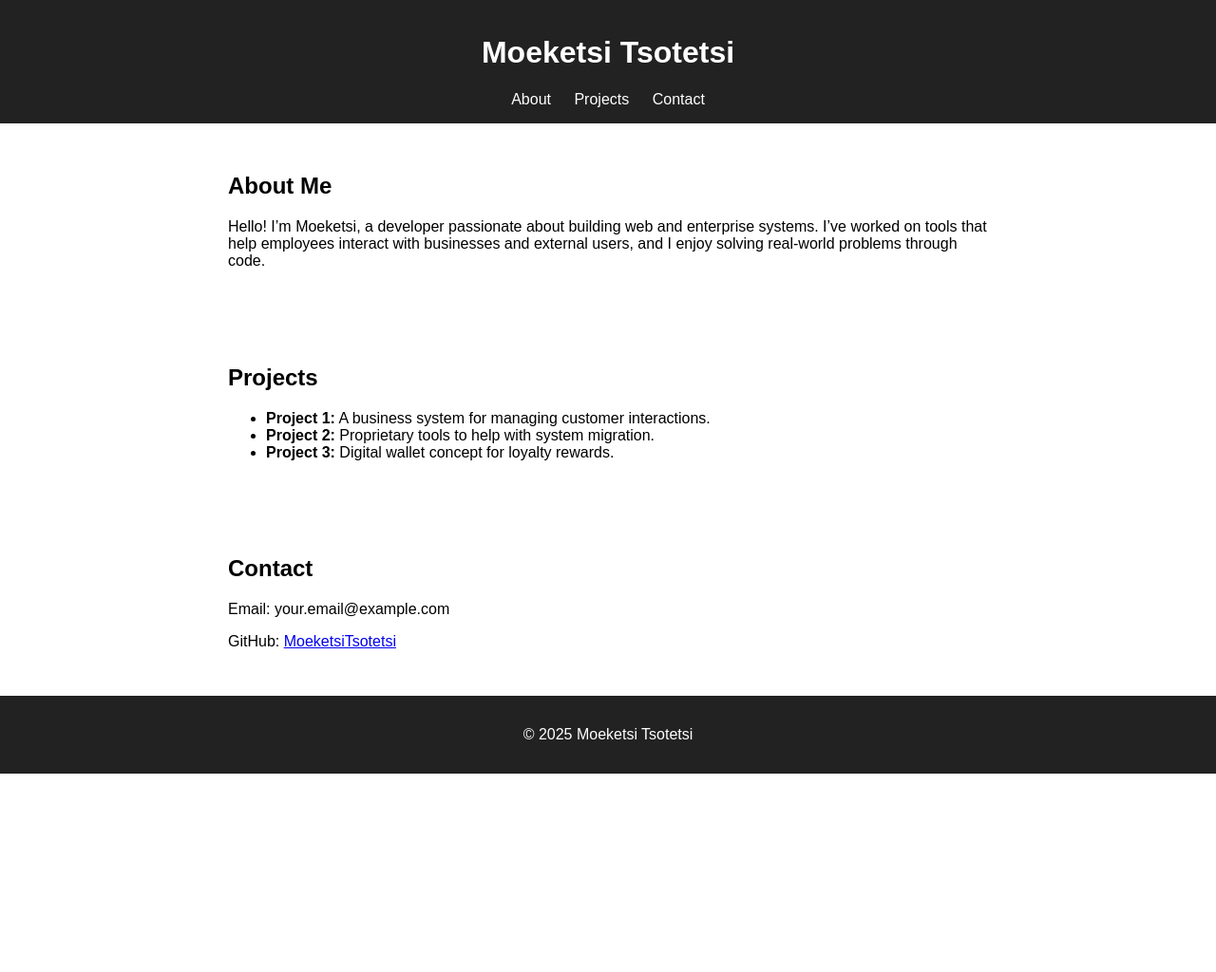
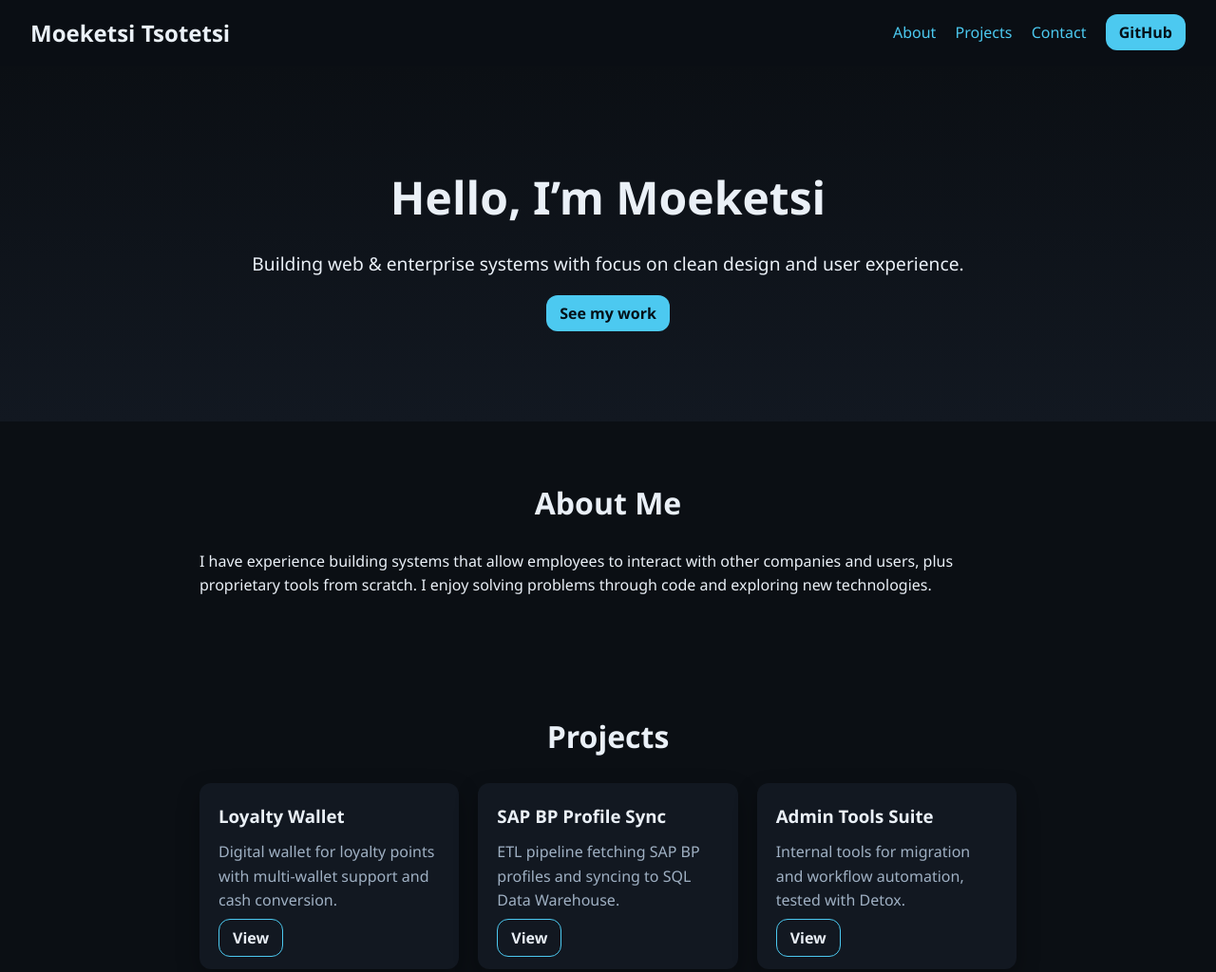
Before and after one commit to MoeketsiTsotetsi/MoeketsiTsotetsi.github.io, a plain HTML site: page index.html in a window 1280 px wide. Shown: the top 1024 px of the page at 95% size. Before the commit the page ends 815 px from the top, so only its background shows below. Drawn offline with Linux system fonts and the light colour scheme.

Commit message:
Added css styling

```diff
--- a/index.html
+++ b/index.html
@@ -4,46 +4,61 @@
   <meta charset="UTF-8">
   <meta name="viewport" content="width=device-width, initial-scale=1.0">
   <title>Moeketsi Tsotetsi | Portfolio</title>
-  <style>
-    body { font-family: Arial, sans-serif; margin: 0; padding: 0; }
-    header { background: #222; color: #fff; padding: 1rem; text-align: center; }
-    nav a { color: #fff; margin: 0 10px; text-decoration: none; }
-    section { padding: 2rem; max-width: 800px; margin: auto; }
-    footer { background: #222; color: #fff; text-align: center; padding: 1rem; }
-  </style>
+  <link rel="stylesheet" href="style.css">
 </head>
 <body>
-  <header>
-    <h1>Moeketsi Tsotetsi</h1>
+  <header class="nav">
+    <div class="brand">Moeketsi Tsotetsi</div>
     <nav>
       <a href="#about">About</a>
       <a href="#projects">Projects</a>
       <a href="#contact">Contact</a>
+      <a class="btn" href="https://github.com/MoeketsiTsotetsi" target="_blank">GitHub</a>
     </nav>
   </header>
 
-  <section id="about">
-    <h2>About Me</h2>
-    <p>Hello! I’m Moeketsi, a developer passionate about building web and enterprise systems. I’ve worked on tools that help employees interact with businesses and external users, and I enjoy solving real-world problems through code.</p>
+  <section class="hero">
+    <h1>Hello, I’m Moeketsi</h1>
+    <p>Building web & enterprise systems with focus on clean design and user experience.</p>
+    <a class="btn" href="#projects">See my work</a>
   </section>
 
-  <section id="projects">
-    <h2>Projects</h2>
-    <ul>
-      <li><strong>Project 1:</strong> A business system for managing customer interactions.</li>
-      <li><strong>Project 2:</strong> Proprietary tools to help with system migration.</li>
-      <li><strong>Project 3:</strong> Digital wallet concept for loyalty rewards.</li>
-    </ul>
+  <section id="about" class="section">
+    <h2>About Me</h2>
+    <p>I have experience building systems that allow employees to interact with other companies and users, plus proprietary tools from scratch. I enjoy solving problems through code and exploring new technologies.</p>
   </section>
 
-  <section id="contact">
+  <section id="projects" class="section">
+    <h2>Projects</h2>
+    <div class="grid">
+      <div class="card">
+        <h3>Loyalty Wallet</h3>
+        <p>Digital wallet for loyalty points with multi-wallet support and cash conversion.</p>
+        <a href="#" class="btn ghost">View</a>
+      </div>
+      <div class="card">
+        <h3>SAP BP Profile Sync</h3>
+        <p>ETL pipeline fetching SAP BP profiles and syncing to SQL Data Warehouse.</p>
+        <a href="#" class="btn ghost">View</a>
+      </div>
+      <div class="card">
+        <h3>Admin Tools Suite</h3>
+        <p>Internal tools for migration and workflow automation, tested with Detox.</p>
+        <a href="#" class="btn ghost">View</a>
+      </div>
+    </div>
+  </section>
+
+  <section id="contact" class="section">
     <h2>Contact</h2>
-    <p>Email: your.email@example.com</p>
+    <p>Email: <a href="mailto:youremail@example.com">youremail@example.com</a></p>
     <p>GitHub: <a href="https://github.com/MoeketsiTsotetsi" target="_blank">MoeketsiTsotetsi</a></p>
   </section>
 
   <footer>
-    <p>&copy; 2025 Moeketsi Tsotetsi</p>
+    <p>&copy; <span id="year"></span> Moeketsi Tsotetsi</p>
   </footer>
+
+  <script src="script.js"></script>
 </body>
 </html>
--- /dev/null
+++ b/script.js
@@ -0,0 +1,2 @@
+// Auto-update year in footer
+document.getElementById('year').textContent = new Date().getFullYear();
--- /dev/null
+++ b/style.css
@@ -0,0 +1,40 @@
+:root {
+  --bg: #0b0f14;
+  --panel: #121821;
+  --text: #eaf0f7;
+  --muted: #9fb0c3;
+  --accent: #4cc9f0;
+}
+
+* { box-sizing: border-box; margin: 0; padding: 0; }
+body { font-family: 'Segoe UI', Arial, sans-serif; color: var(--text); background: var(--bg); line-height: 1.6; }
+
+a { color: var(--accent); text-decoration: none; }
+a:hover { opacity: 0.8; }
+
+.nav {
+  display: flex; justify-content: space-between; align-items: center;
+  padding: 16px 32px; background: rgba(11,15,20,0.9); position: sticky; top: 0; z-index: 100;
+}
+.nav .brand { font-weight: 700; font-size: 1.5rem; }
+.nav a { margin-left: 16px; }
+.btn {
+  background: var(--accent); color: #041018; padding: 8px 14px; border-radius: 12px; font-weight: 600;
+}
+.btn.ghost { background: transparent; border: 1px solid var(--accent); color: var(--text); }
+
+.hero {
+  text-align: center; padding: 100px 20px; background: linear-gradient(to bottom, #0b0f14 0%, #121821 100%);
+}
+.hero h1 { font-size: 3rem; margin-bottom: 16px; }
+.hero p { font-size: 1.2rem; margin-bottom: 24px; }
+
+.section { max-width: 900px; margin: auto; padding: 60px 20px; }
+.section h2 { font-size: 2rem; margin-bottom: 24px; text-align: center; }
+
+.grid { display: grid; grid-template-columns: repeat(auto-fit, minmax(260px, 1fr)); gap: 20px; }
+.card { background: var(--panel); padding: 20px; border-radius: 12px; box-shadow: 0 10px 25px rgba(0,0,0,0.3); }
+.card h3 { margin-bottom: 10px; }
+.card p { color: var(--muted); margin-bottom: 14px; }
+
+footer { text-align: center; padding: 20px; background: #121821; color: var(--muted); }
```
